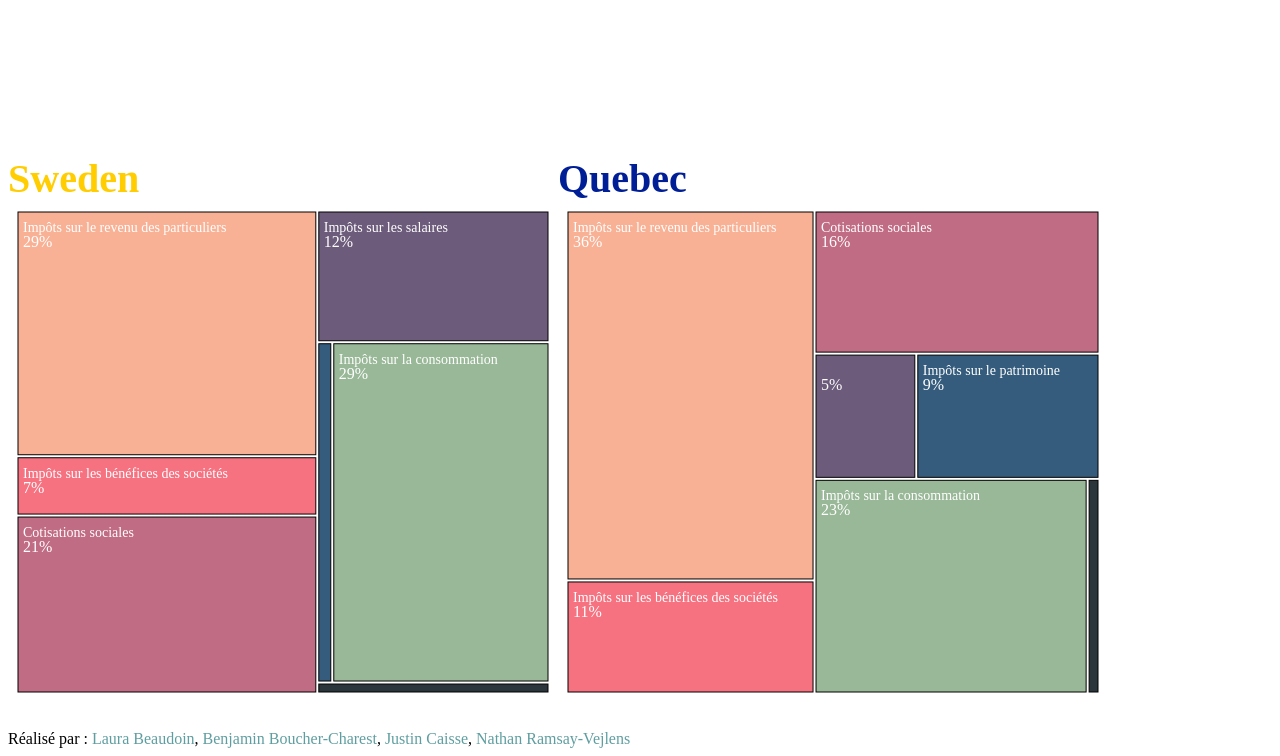
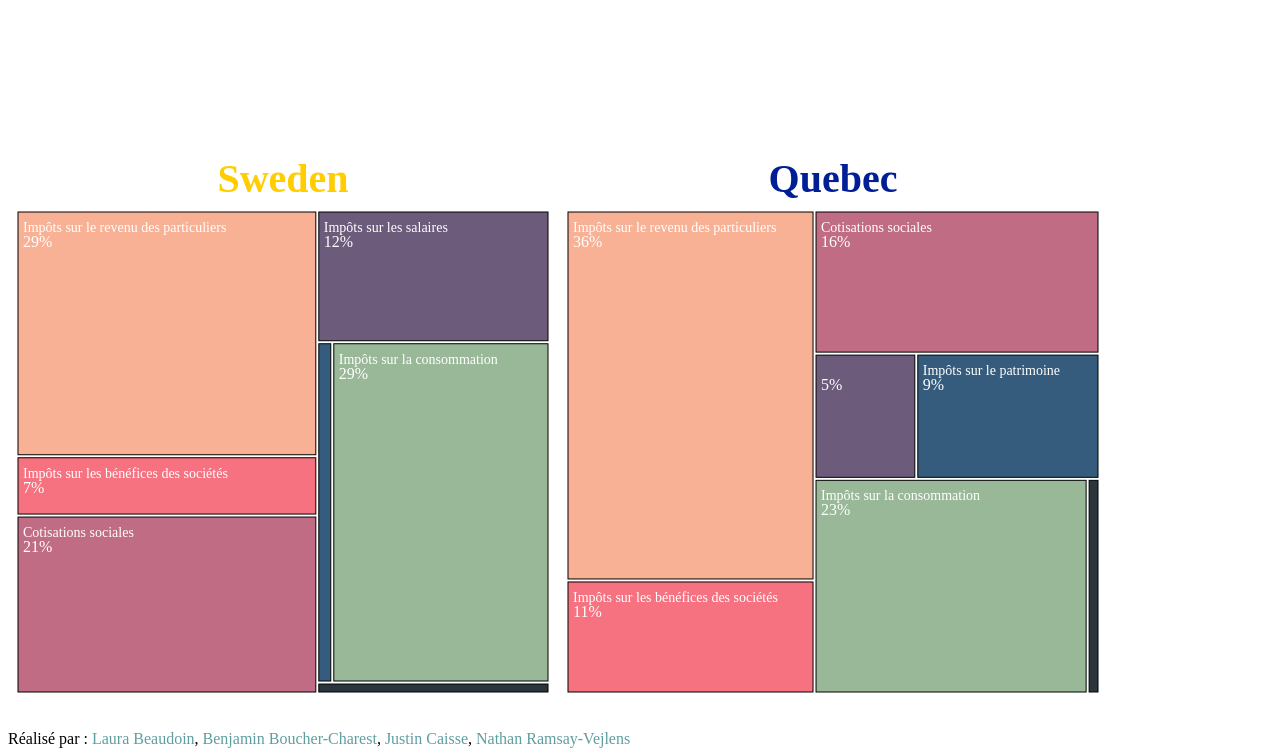
Before and after one commit to NathanRV/INF8808-CFFP, a website built with Parcel: page src/index.html in a window 1280 px wide. Shown: the part 79-835 px from the top of the page. Built offline with nearby package versions, Linux system fonts and the light colour scheme; files whose address does not match are found by name.

Commit message:
centered titles

```diff
--- a/src/assets/style.css
+++ b/src/assets/style.css
@@ -25,7 +25,12 @@ a:hover {
 
 .treemapLabel {
         font-weight: bold;
-        width: 100%;
+        width: fit-content;
         font-size: 40px;
-        margin: auto;
+        margin: 0px auto;
+        }
+
+        #labelDiv {
+                align-items: center;
+                display: flex;
 }
--- a/src/index.html
+++ b/src/index.html
@@ -32,12 +32,16 @@
           </div>
           <div class="treemapContainer">
             <div class="mapContainer">
-              <label style="color:#FFCD00" class="treemapLabel">Sweden</label>
+              <div id="labelDiv">
+                <label style="color:#FFCD00" class="treemapLabel">Sweden</label>
+              </div>
               <div class="treemap" id="swedenTreeMap">
               </div>
             </div>
             <div class="mapContainer">
-              <label style="color:#001F97" class="treemapLabel">Quebec</label>
+              <div id="labelDiv">
+                <label style="color:#001F97" class="treemapLabel">Quebec</label>
+              </div>
               <div class="treemap" id="quebecTreeMap">
               </div>
             </div>
```
